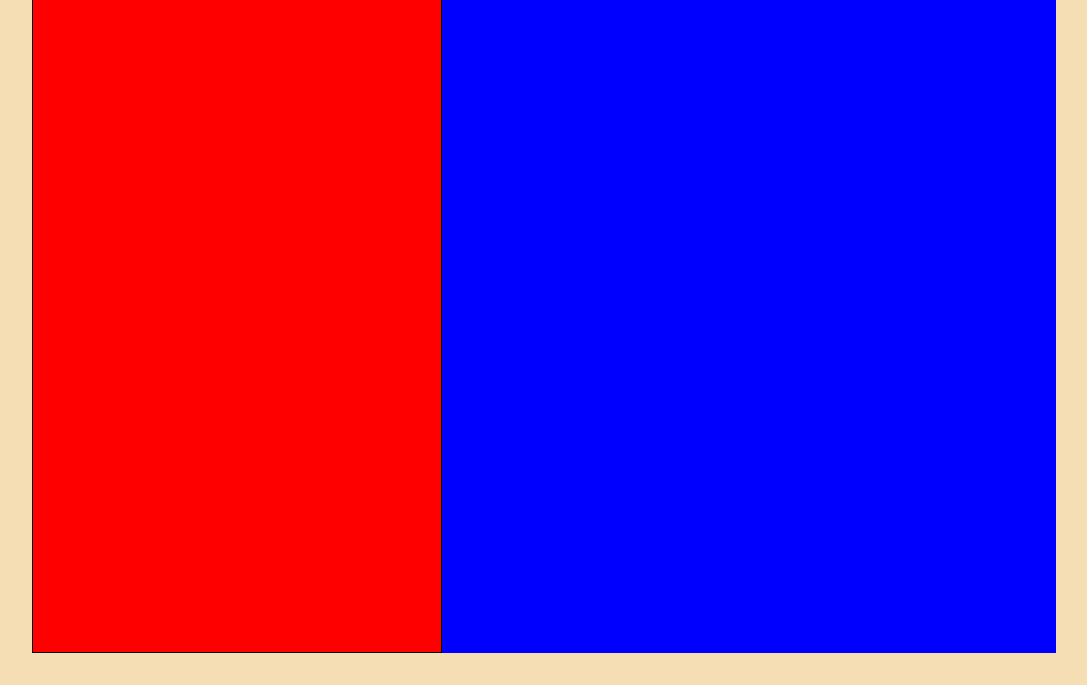
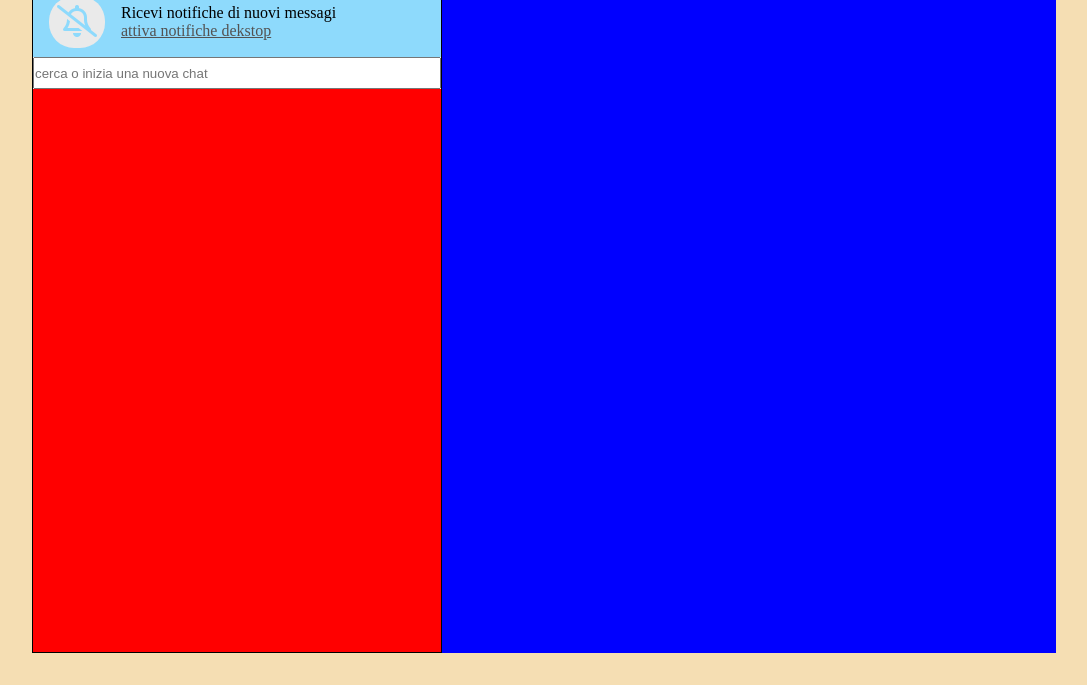
Before and after one commit to cesarecicolin/html-css-boolzapp, a plain HTML site: page index.html in a window 1280 px wide. Shown: the part 115-800 px from the top of the page, without its empty margins (96-1183 px from the left). Drawn offline with Linux system fonts and the light colour scheme.

Commit message:
add;base nav bar

```diff
--- a/css/style.css
+++ b/css/style.css
@@ -51,13 +51,36 @@ body{
     background-color: red;
     border: 1px solid black;
 }
+
+/* HEADER SERCH */
 .header-serch{
     background-color:#eaeaea ;
 
 }
 
+/* NOTIFICATION */
+.bg-celest{
+    background-color: #8edafc;
+    padding: 1rem;
+}
+.silence{
+    background-color: #eaeaea;
+    border-radius: 25px;
+    font-size: 2rem;
+    padding: .5rem;
+    color: #8edafc;
+    margin-right: 1rem;
+}
+.notifi{
+    color: rgb(83, 82, 82);
+    text-decoration: underline;
+}
 
-
+/* NAV */
+.contact-search{
+    width: 100%;
+    height: 2rem;
+}
 /* HOME */
 .home{
 
--- a/index.html
+++ b/index.html
@@ -1,18 +1,25 @@
 <!DOCTYPE html>
 <html lang="en">
+
 <head>
     <meta charset="UTF-8">
     <meta name="viewport" content="width=device-width, initial-scale=1.0">
     <title>Document</title>
     <link rel="stylesheet" href="css/style.css">
+    <link rel="stylesheet" href="https://cdnjs.cloudflare.com/ajax/libs/font-awesome/6.4.2/css/all.min.css"
+        integrity="sha512-z3gLpd7yknf1YoNbCzqRKc4qyor8gaKU1qmn+CShxbuBusANI9QpRohGBreCFkKxLhei6S9CQXFEbbKuqLg0DA=="
+        crossorigin="anonymous" referrerpolicy="no-referrer" />
 </head>
+
 <body>
     <!-- container -->
     <div class="wraper">
 
         <div class="baby-container">
             <div class="row min-height">
+                <!-- LEFT SCREEN -->
                 <div class="col serch min-height">
+                    <!-- HEADER -->
                     <header class="header-serch row space-between align-items
                     " id="home-profile">
 
@@ -24,7 +31,41 @@
                         </div>
 
                     </header>
+                    <!-- /HEADER -->
+
+
+                    <!-- notifications -->
+                    <div class="row bg-celest none">
+                        <div class="col ">
+                            <span class="silence"><i class="fa-regular fa-bell-slash"></i></span>
+                        </div>
+                        <div class="col">
+                            <div>
+                                <p>Ricevi notifiche di nuovi messagi</p>
+                            </div>
+                            <div>
+                                <p class="notifi">attiva notifiche dekstop</p>
+                            </div>
+                        </div>
+                    </div>
+                    <!-- /notifications -->
+
+                    <!-- <nav> -->
+                    <nav class="header-serch">
+
+                        <input class="contact-search" type="search" id="cerca" name="cerca
+                        " placeholder="cerca o inizia una nuova chat">
+
+                    </nav>
+                    <!-- </nav> -->
+
+                    <!-- <main> list friends -->
+                    <main>
+
+                    </main>
+                    <!-- </main> list firends -->
                 </div>
+                <!-- RIGHT SCEERN -->
                 <div class="col home min-height"></div>
             </div>
         </div>
@@ -32,4 +73,5 @@
     </div>
     <!-- container -->
 </body>
+
 </html>
```
